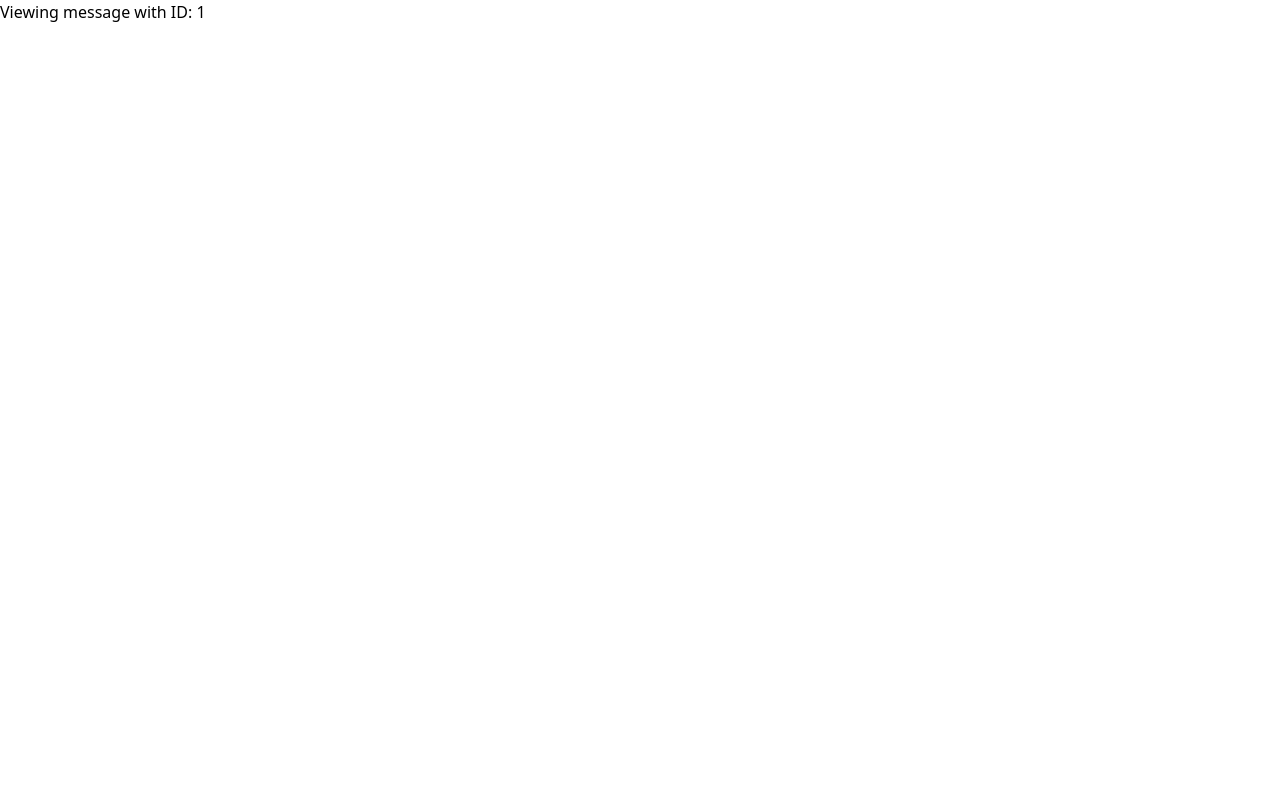
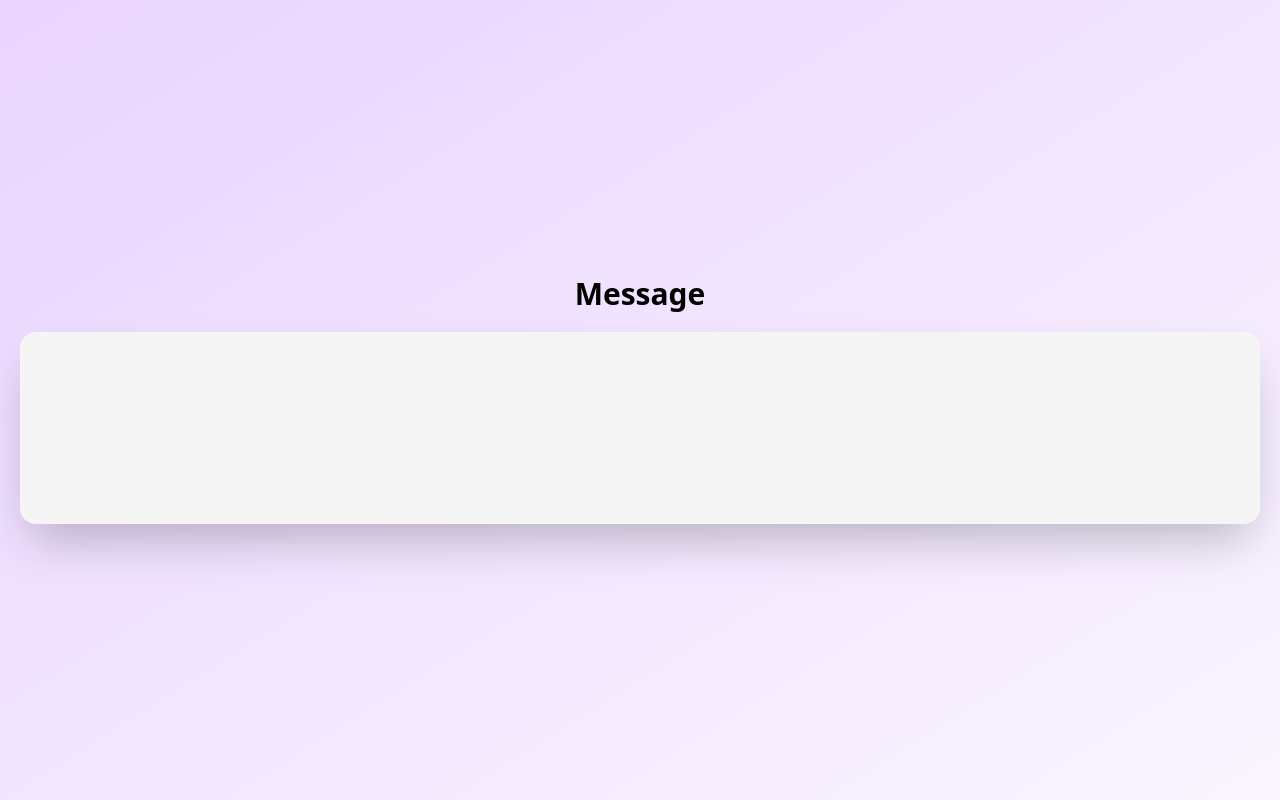
Before and after one commit to accamamuhammad/locky-link, a Next.js app: page /view/1 in a window 1280 px wide. Built offline with nearby package versions, Linux system fonts and the light colour scheme.

Commit message:
receiver ui & logic

```diff
--- a/src/app/view/[id]/page.jsx
+++ b/src/app/view/[id]/page.jsx
@@ -1,5 +1,41 @@
+"use client";
+
+import { useState } from "react";
+
 export default function Page({ params }) {
-  console.log(params.id);
+  //   console.log(params.id);
+  const [toggleData, setToggleData] = useState(false);
+  const [password, setPassword] = useState("1234");
 
-  return <div>Viewing message with ID: {params.id}</div>;
+  return (
+    <section className="w-screen h-screen flex items-center justify-center bg-gradient-to-br from-purple-200 to-purple-50">
+      {/* Viewing message with ID: {params.id} */}
+      <div
+        className={`${
+          toggleData
+            ? "w-fit space-y-2 flex flex-row items-center justify-center"
+            : "hidden"
+        }`}
+      >
+        <h1 className="text-purple-900 font-bold text-2xl mt-1 mr-2">Code:</h1>
+        <div className="w-44 h-10 rounded-lg bg-purple-50 p-1 flex flex-row justify-between">
+          <input
+            type="number"
+            className="w-full h-full pl-2 outline-0 rounded-l-lg"
+          />
+          <button className="px-5 h-full cursor-pointer bg-purple-500 font-medium text-white rounded-lg">
+            Enter
+          </button>
+        </div>
+      </div>
+      <div
+        className={
+          toggleData ? "hidden" : "w-full px-5 flex flex-col gap-5 items-center"
+        }
+      >
+        <h1 className="font-bold text-3xl">Message</h1>
+        <div className="w-full h-48 bg-neutral-100 rounded-2xl shadow-2xl"></div>
+      </div>
+    </section>
+  );
 }
```
